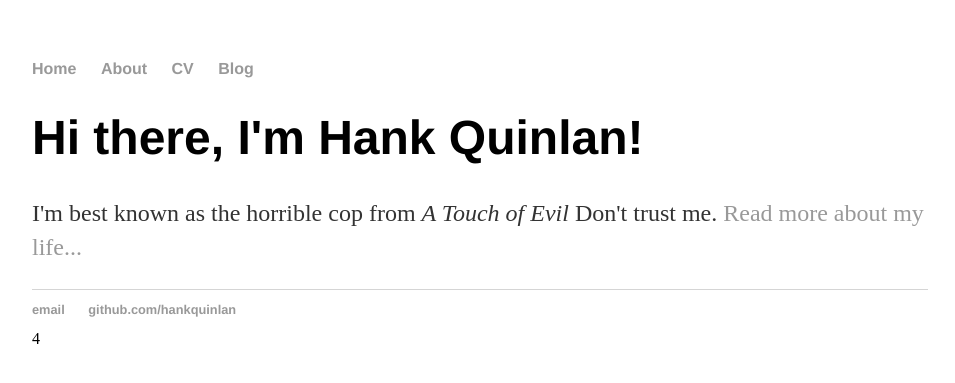
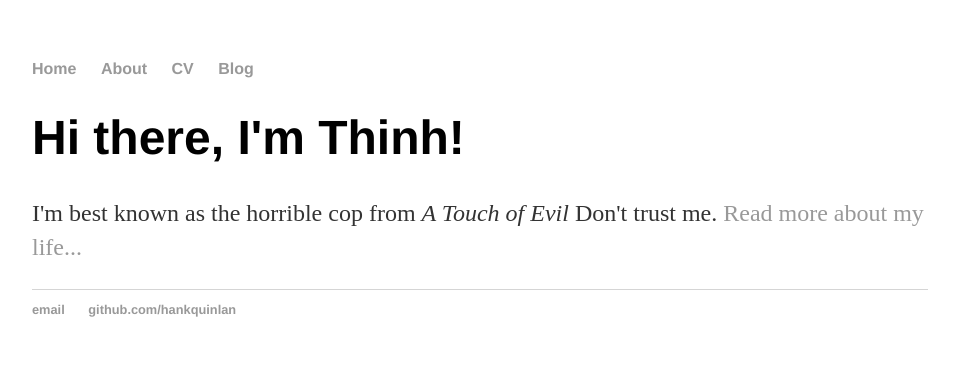
Before and after one commit to vudangthinh/vudangthinh.github.io, a Jekyll site: the page built from index.html, in a window 1280 px wide. Shown: the top 383 px of the page, without its empty margins (160-1115 px from the left). Built offline with Jekyll 4.4.1, drawn with Linux system fonts in a browser that asks for light colours.

Commit message:
no message

```diff
--- a/_config.yml
+++ b/_config.yml
@@ -1,5 +1,5 @@
-# name: vudangthinh
-# markdown: kramdown
+name: vudangthinh
+markdown: kramdown
 # theme: jekyll-theme-slate
 # remote_theme: wild-flame/jekyll-simple
 # title: Welcome to my homepage!
--- a/_layouts/default.html
+++ b/_layouts/default.html
@@ -0,0 +1,29 @@
+<!DOCTYPE html>
+	<html>
+		<head>
+			<title>{{ page.title }}</title>
+			<!-- link to main stylesheet -->
+			<link rel="stylesheet" type="text/css" href="/css/main.css">
+		</head>
+		<body>
+			<nav>
+	    		<ul>
+	        		<li><a href="/">Home</a></li>
+		        	<li><a href="/about">About</a></li>
+	        		<li><a href="/cv">CV</a></li>
+	        		<li><a href="/blog">Blog</a></li>
+	    		</ul>
+			</nav>
+			<div class="container">
+
+			{{ content }}
+
+			</div><!-- /.container -->
+			<footer>
+	    		<ul>
+	        		<li><a href="mailto:hankquinlanhub@gmail.com">email</a></li>
+	        		<li><a href="https://github.com/hankquinlan">github.com/hankquinlan</a></li>
+				</ul>
+			</footer>
+		</body>
+	</html>
--- a/index.html
+++ b/index.html
@@ -1,31 +1,8 @@
-<!DOCTYPE html>
-<html>
-	<head>
-        <title>Hank Quinlan, Horrible Cop</title>
-        <!-- link to main stylesheet -->
-		<link rel="stylesheet" type="text/css" href="/css/main.css">
-	</head>
-	<body>
-		<nav>
-    		<ul>
-        		<li><a href="/">Home</a></li>
-	        	<li><a href="/about">About</a></li>
-        		<li><a href="/cv">CV</a></li>
-        		<li><a href="/blog">Blog</a></li>
-    		</ul>
-		</nav>
-		<div class="container">
-    		<div class="blurb">
-        		<h1>Hi there, I'm Hank Quinlan!</h1>
-				<p>I'm best known as the horrible cop from <em>A Touch of Evil</em> Don't trust me. <a href="/about">Read more about my life...</a></p>
-    		</div><!-- /.blurb -->
-		</div><!-- /.container -->
-		<footer>
-    		<ul>
-        		<li><a href="mailto:hankquinlanhub@gmail.com">email</a></li>
-        		<li><a href="https://github.com/hankquinlan">github.com/hankquinlan</a></li>
-			</ul>
-		</footer>
-	</body>
-</html>
-4
+---
+layout: default
+title: Thinh's Blog
+---
+<div class="blurb">
+	<h1>Hi there, I'm Thinh!</h1>
+	<p>I'm best known as the horrible cop from <em>A Touch of Evil</em> Don't trust me. <a href="/about">Read more about my life...</a></p>
+</div><!-- /.blurb -->
```
